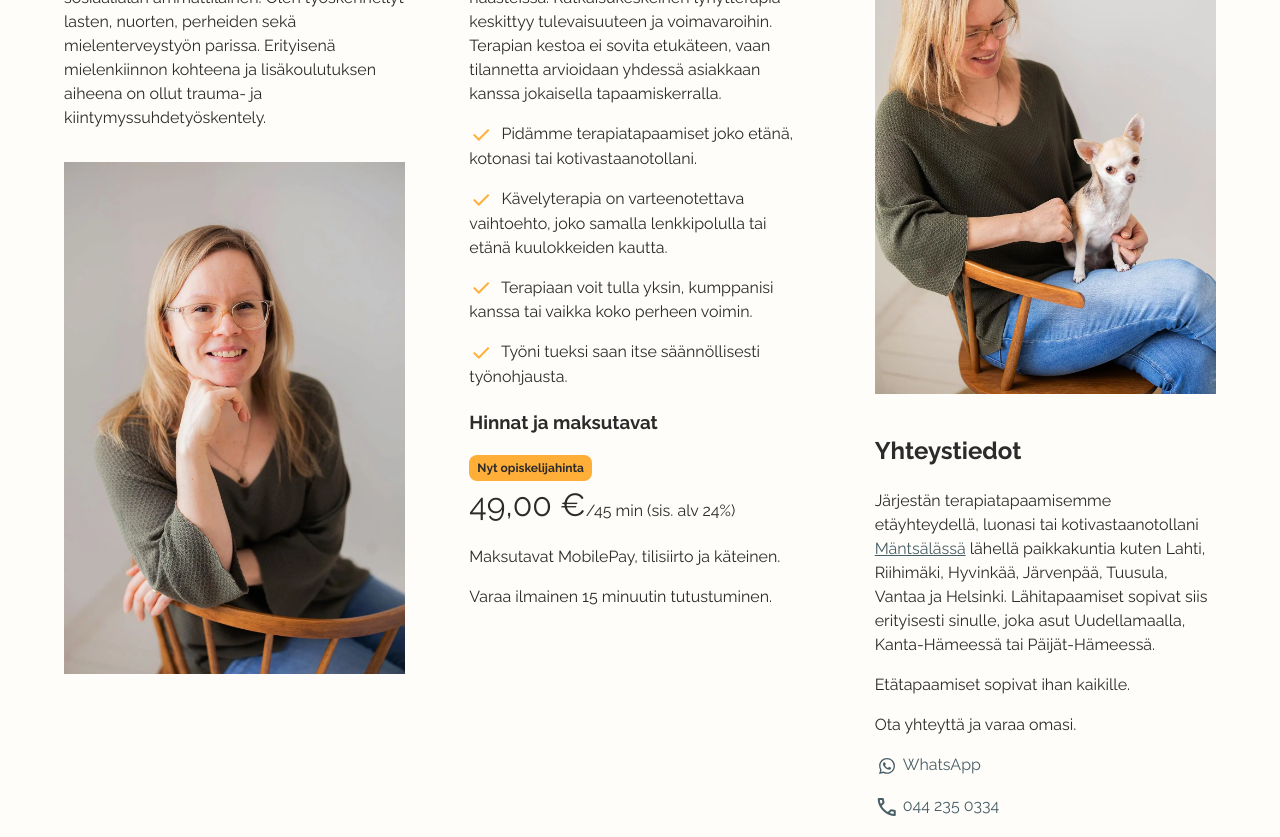
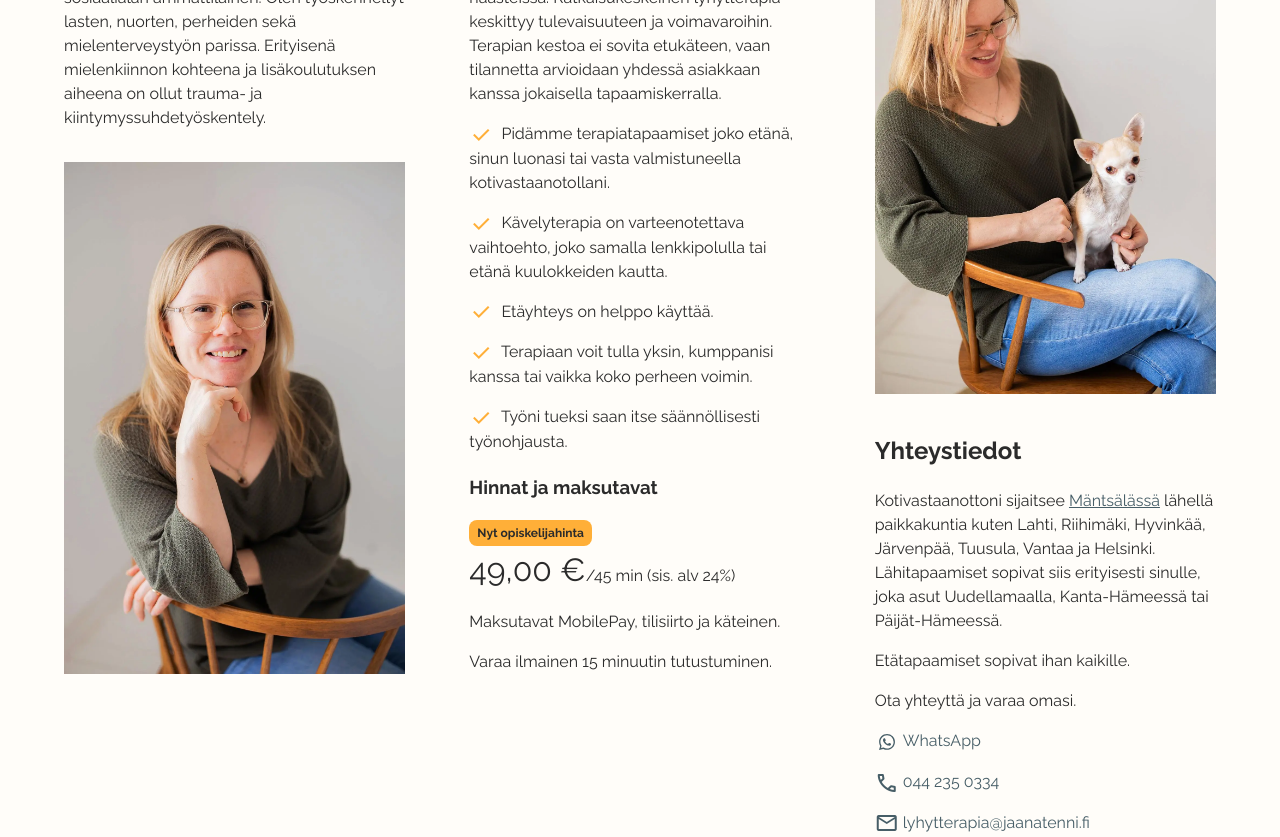
Before and after one commit to mikkotenni/jaanatenni, a React (Vite) app: page / in a window 1280 px wide. Shown: the part 760-1597 px from the top of the page. Built offline with nearby package versions, Linux system fonts and the light colour scheme; a web font is replaced by a local one.

Commit message:
feat: content updates

```diff
--- a/src/components/ContactInformation.jsx
+++ b/src/components/ContactInformation.jsx
@@ -17,8 +17,7 @@ export default function ContactInformation() {
     <Container id="yhteystiedot">
       <h2>Yhteystiedot</h2>
       <p>
-        Järjestän terapiatapaamisemme etäyhteydellä, luonasi tai
-        kotivastaanotollani{" "}
+        Kotivastaanottoni sijaitsee{" "}
         <a href="https://maps.app.goo.gl/bd4bLoW2MFQqgumn7" target="_blank">
           Mäntsälässä
         </a>{" "}
--- a/src/components/TherapyConcept.jsx
+++ b/src/components/TherapyConcept.jsx
@@ -30,12 +30,16 @@ export default function TherapyConcept() {
       </p>
       <p>
         <span className="material-symbols-outlined" aria-hidden="true"> check </span> Pidämme
-        terapiatapaamiset joko etänä, kotonasi tai kotivastaanotollani.
+        terapiatapaamiset joko etänä, sinun luonasi tai vasta valmistuneella kotivastaanotollani.
       </p>
       <p>
         <span className="material-symbols-outlined" aria-hidden="true"> check </span> Kävelyterapia
         on varteenotettava vaihtoehto, joko samalla lenkkipolulla tai etänä
         kuulokkeiden kautta.
+      </p>
+      <p>
+        <span className="material-symbols-outlined" aria-hidden="true"> check </span> Etäyhteys on
+        helppo käyttää.
       </p>
       <p>
         <span className="material-symbols-outlined" aria-hidden="true"> check </span> Terapiaan
```
